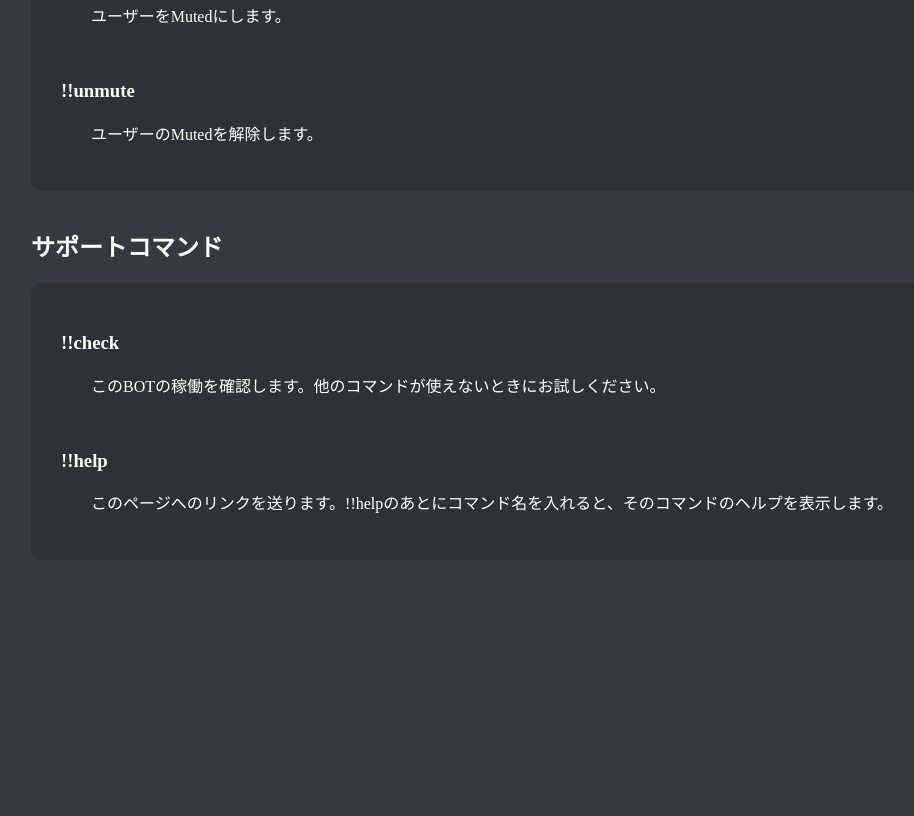
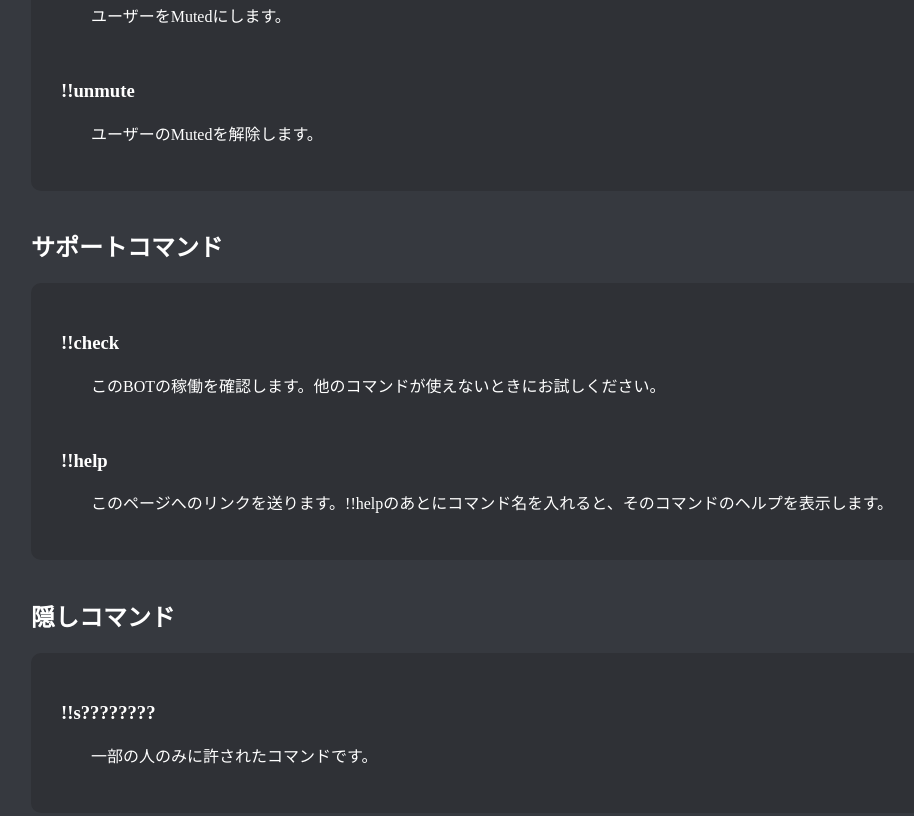
Before and after one commit to syobon-tech/SyoBOnT, a plain HTML site: page index.html in a window 1280 px wide. Shown: the part 2006-2822 px from the top of the page, without its empty margins (7-921 px from the left). Before the commit the page ends 2604 px from the top, so only its background shows below. Drawn offline with Linux system fonts and the light colour scheme.

Commit message:
hidden command

```diff
--- a/index.html
+++ b/index.html
@@ -63,5 +63,11 @@
       <h3>!!help</h3>
       <p>このページへのリンクを送ります。!!helpのあとにコマンド名を入れると、そのコマンドのヘルプを表示します。</p>
     </div>
+    <br>
+    <h2>隠しコマンド</h2>
+    <div class="hidden-commands">
+      <h3>!!s????????</h3>
+      <p>一部の人のみに許されたコマンドです。</p>
+    </div>
   </body>
 </html>
```
